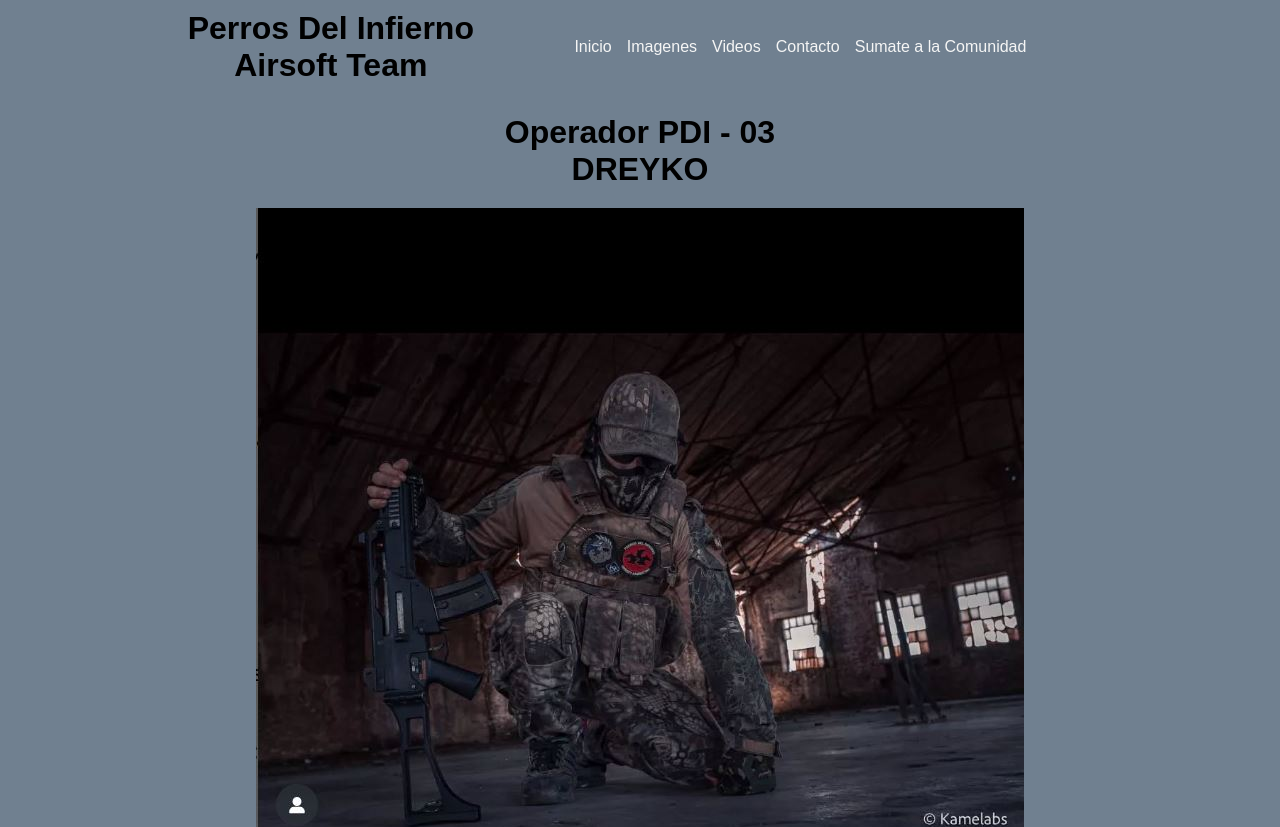
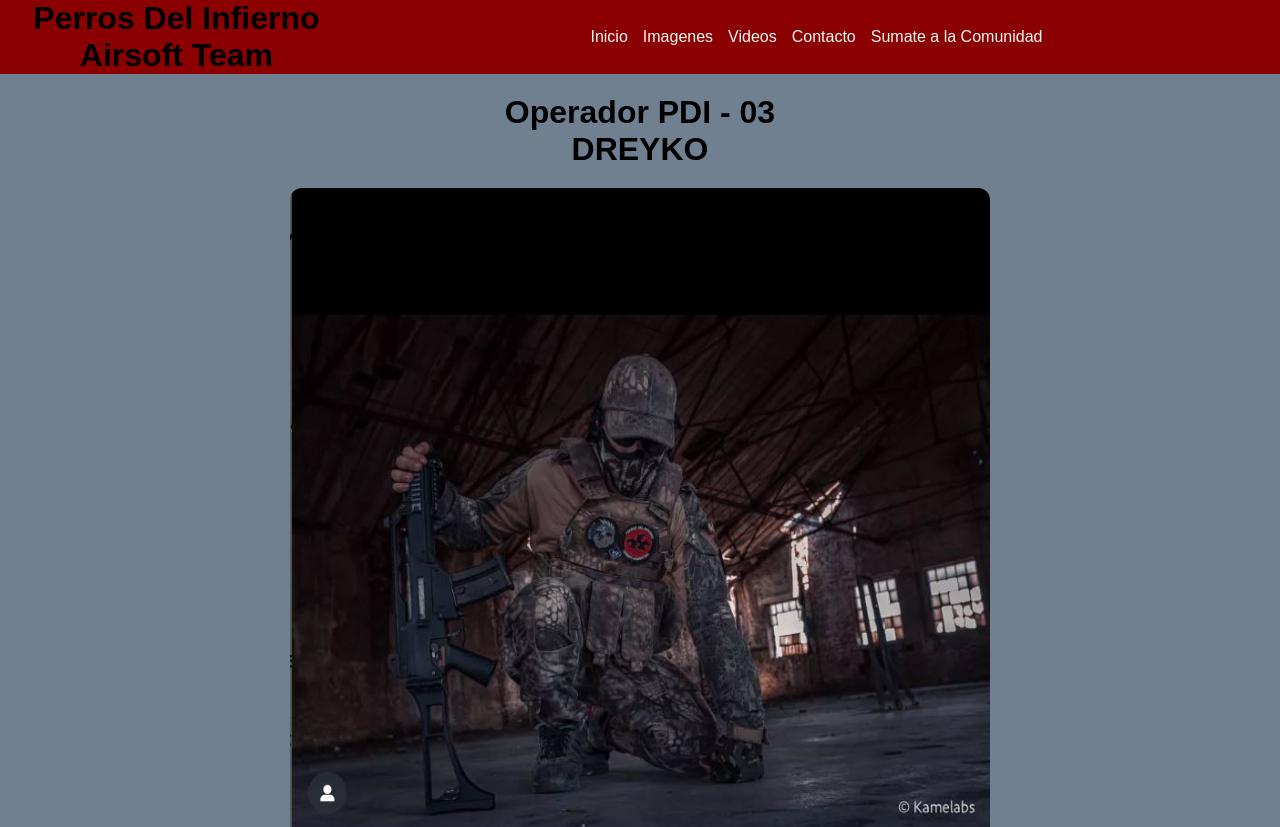
Before and after one commit to dReyko-sff/proyecto-coder, a plain HTML site: page imagenes.html in a window 1280 px wide. Shown: the top 827 px of the page. Drawn offline with Linux system fonts and the light colour scheme.

Commit message:
segundo Commit

```diff
--- a/imagenes.html
+++ b/imagenes.html
@@ -22,17 +22,16 @@
       Operador PDI - 03 <br />
       DREYKO
     </h1>
-    <div class="fotos">
+   <div class="carrousel">
+    <div class="slides">
       <img src="./images/drey1.JPG" alt="foto-1" />
-    </div>
-    <div class="fotos">
+
       <img src="./images/drey2.jpg" alt="foto-2" />
-    </div>
-    <div class="fotos">
+
       <img src="./images/drey3.jpg" alt="foto-3" />
-    </div>
-    <div class="fotos">
+
       <img src="./images/logo-drey.JPG" alt="foto-4" />
+      </div>
     </div>
     <p><a class="avolver" href="index.html">Volver al Inicio</a></p>
     <footer><p>&copy; 2025 Perros Del Infierno Airsoft Argentina</p></footer>
--- a/styles.css
+++ b/styles.css
@@ -14,6 +14,14 @@ body {
 
 
 }
+header {
+    background-color: darkred;
+    display: flex;
+    width: 100%;
+    justify-content: space-between;
+    flex-direction: column;
+    max-width: 100%;
+}
 
 nav {
     display: flex;
@@ -24,15 +32,27 @@ nav {
 
 }
 
-header, main, footer {
-    padding: 10px;
+p {
+    font-family: monospace;
+    font-size: x-large;
+}
+span {
+    font-weight: bold;
 
 }
+
+
+
+
+
+
+/*estilo navbar*/
 
 nav ul {
     list-style: none;
     padding: 0;
     cursor: pointer;
+
 }
 
 nav ul li {
@@ -44,16 +64,60 @@ nav ul li a {
     color: whitesmoke;
 }
 
+.avolver {
+    font-weight: bold;
+}
+
+/*estilo videos*/
+
 .video{
     width: 75%;
     height: auto;
+    border-radius: 5%;
+    border: 4px solid firebrick;
 }
-video {
-    border-radius: 20%;
+
+
+
+/*estilo imagenes y carrousel*/
+
+.carrousel {
+    width: 80%;
+      max-width: 700px;
+      overflow: hidden;
+      border-radius: 12px;
+      box-shadow: 0 0 10px slategray;
+       display: flex;
 
 }
 
+.slides {
+     display: flex;
+      width: 100%;
+overflow-x: scroll;
+  scroll-snap-type: x mandatory;
+
+
+
+}
+
+.slides img {
+    width: 100%;
+      height: auto;
+        scroll-snap-align: center;
+
+}
+
+
+
 /*estilo formulario*/
+
+input {
+    background-color: lightblue;
+    margin: 5px;
+    border: 2px solid darkblue;
+}
+
 .p-form {
   margin: 1%;
   color: blueviolet;
@@ -61,9 +125,11 @@ video {
 
 .input-form {
   text-align: center;
-  background-color: lightblue;
+  background-color: lightseagreen;
   border-radius: 5px;
   margin-top: 2%;
+  padding: 2%;
+
 
 }
 
@@ -95,7 +161,8 @@ form {
 }
 
 .boton-enviar {
-  margin-bottom: 5px;
+
+  margin: 5px;
   font-family: cursive;
 }
 .boton-enviar:hover{
@@ -113,15 +180,73 @@ form {
 /* Media query para tabletas */
 @media (min-width: 600px) {
     nav ul {
+        max-width: 1023px;
         display: flex;
         justify-content: center;
         gap: 15px;
+        flex-direction: row;
+
+
     }
+      body {
+        display: flex;
+        justify-content: center;
+        gap: 20px;
+        max-width: 1400px;
+        margin: 0 auto;
+        flex-direction: column;
+        align-items: center;
+    }
+
+    header, footer {
+        display: flex;
+        justify-content: space-between;
+        align-items: center;
+        flex-direction: column;
+    }
+
+
 }
 
 /* Media query para computadoras de escritorio */
 @media (min-width: 1024px) {
     body {
+        display: flex;
+        justify-content: center;
+        gap: 20px;
+        max-width: 1400px;
+        margin: 0 auto;
+        flex-direction: column;
+        align-items: center;
+        width: 100%;
+    }
+
+    header, footer {
+        display: flex;
+        justify-content: space-between;
+        align-items: center;
+        width: 100%;
+        flex-direction: row;
+
+    }
+
+
+
+    nav ul {
+        justify-content: flex-end;
+
+    }
+}
+
+/* media query para celulares
+@media (min-width: 200px) {
+    nav ul {
+        display: flex;
+        justify-content: center;
+        gap: 15px;
+
+    }
+      body {
         display: flex;
         justify-content: center;
         gap: 20px;
@@ -135,16 +260,8 @@ form {
         display: flex;
         justify-content: space-between;
         align-items: center;
+        flex-direction: column;
     }
 
-    nav ul {
-        justify-content: flex-end;
-    }
+
 }
-
-
-/* Estilos para dispositivos móviles */
-.container {
-    display: flex;
-    flex-direction: column;
-    }
```
Also changed, not shown: index.html (+1 -1 lines), videos.html (+1 -1 lines).
